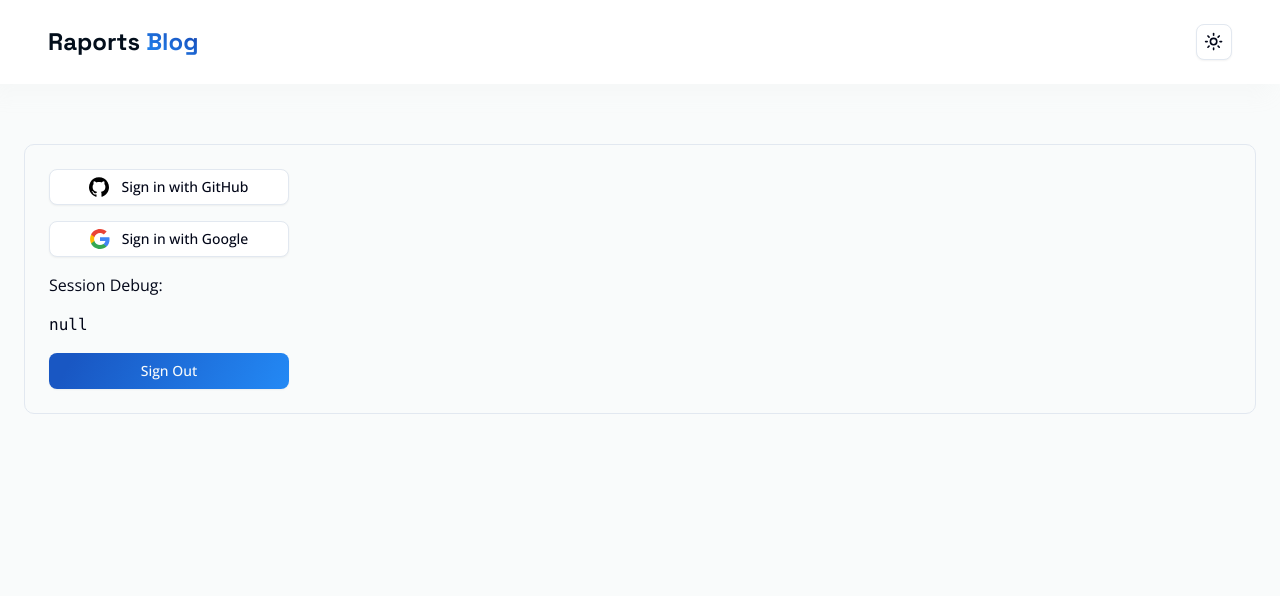
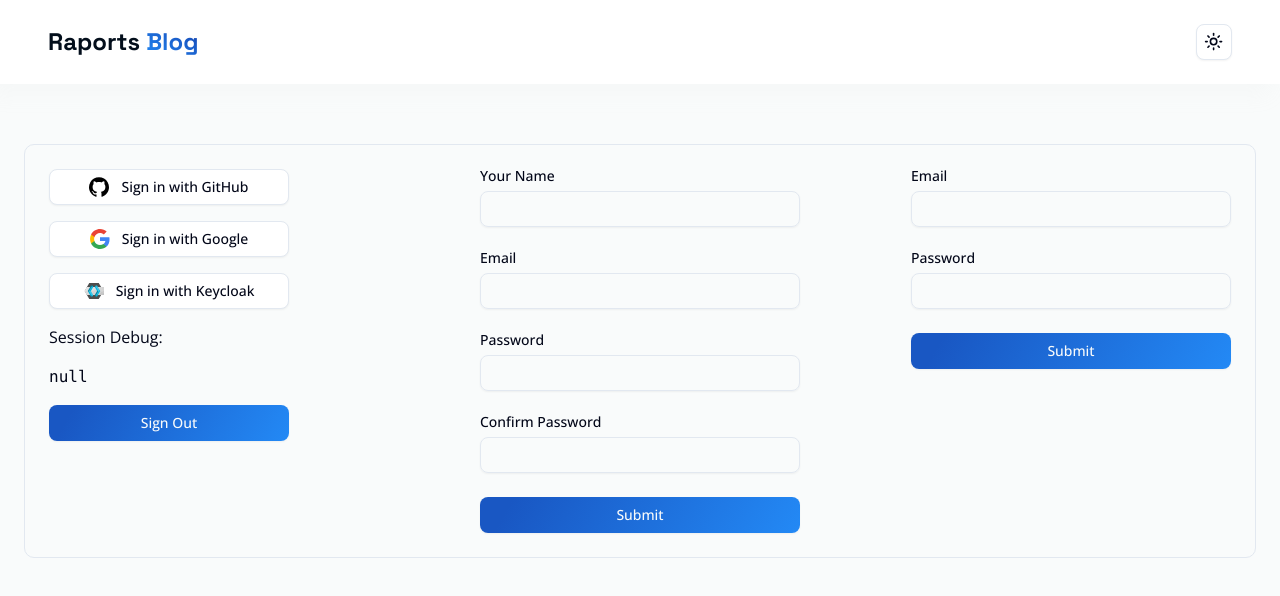
Before and after one commit to ramis-khasianov/blog, a Next.js app: page /debugging in a window 1280 px wide. Shown: the top 596 px of the page. Built offline with nearby package versions, Linux system fonts and the light colour scheme; no server answers.

Commit message:
debugging and design schema

```diff
--- a/app/(root)/debugging/page.tsx
+++ b/app/(root)/debugging/page.tsx
@@ -1,6 +1,9 @@
 import { auth } from "@/auth";
 import GithubAuthForm from "@/components/forms/GithubAuthForm";
 import GoogleAuthForm from "@/components/forms/GoogleAuthForm";
+import KeycloakAuthForm from "@/components/forms/KeycloakAuthForm";
+import SignInForm from "@/components/forms/SignInForm";
+import SignUpForm from "@/components/forms/SignUpForm";
 import { SignOutButton } from "@/components/SignOutButton";
 
 export default async function Debugging() {
@@ -9,14 +12,21 @@ export default async function Debugging() {
   console.log(session);
 
   return (
-    <div className="w-full h-full border rounded p-6">
-      <div className="flex flex-col gap-4">
+    <div className="w-full h-full border rounded p-6 flex justify-between items-start gap-0">
+      <div className="flex flex-col gap-4 w-80">
         <GithubAuthForm className="w-60" />
         <GoogleAuthForm className="w-60" />
+        <KeycloakAuthForm className="w-60" />
         <h1>Session Debug:</h1>
         <pre>{JSON.stringify(session, null, 2)}</pre>
         <SignOutButton className="w-60" />
       </div>
+      <div className="w-80">
+        <SignUpForm />
+      </div>
+      <div className="w-80">
+        <SignInForm />
+      </div>
     </div>
   );
 }
--- a/app/(root)/design-schema/page.tsx
+++ b/app/(root)/design-schema/page.tsx
@@ -12,7 +12,7 @@ const DesignSchema = () => {
       <div className="w-full h-full border rounded p-6">
         <div className="h2-bold mb-4">Buttons</div>
         <div className="base-regular mb-4">Various shadcn buttons</div>
-        <div className="flex items-center justify-start gap-2 ">
+        <div className="flex items-center justify-start gap-2 flex-wrap ">
           <Button>Default</Button>
           <Button variant="secondary">Secondary</Button>
           <Button variant="outline">Outline</Button>
@@ -38,12 +38,13 @@ const DesignSchema = () => {
       <div className="w-full h-full border rounded p-6">
         <div className="h2-bold mb-4">Toaster (Sonner)</div>
         <div className="base-regular mb-4">Toaster from shadcn</div>
-        <div>
+        <div className="flex flex-wrap gap-2">
           <Button
             variant="outline"
             onClick={() => {
               toast("Something happened", {
                 description: "Some extra Info",
+                position: "top-center",
                 action: {
                   label: "Do something",
                   onClick: () => console.log("Something is done"),
@@ -51,7 +52,32 @@ const DesignSchema = () => {
               });
             }}
           >
-            Show Toast
+            Toast from top with action
+          </Button>
+
+          <Button
+            variant="outline"
+            onClick={() => {
+              toast.success("Something Good", {
+                duration: 8000,
+                description: "Some extra Info",
+                position: "bottom-right",
+              });
+            }}
+          >
+            Long success toast from bottom right
+          </Button>
+
+          <Button
+            variant="destructive"
+            onClick={() => {
+              toast.error("Something Bad", {
+                description: "Some extra Info",
+                position: "bottom-right",
+              });
+            }}
+          >
+            Success toast from bottom right
           </Button>
         </div>
       </div>
```
